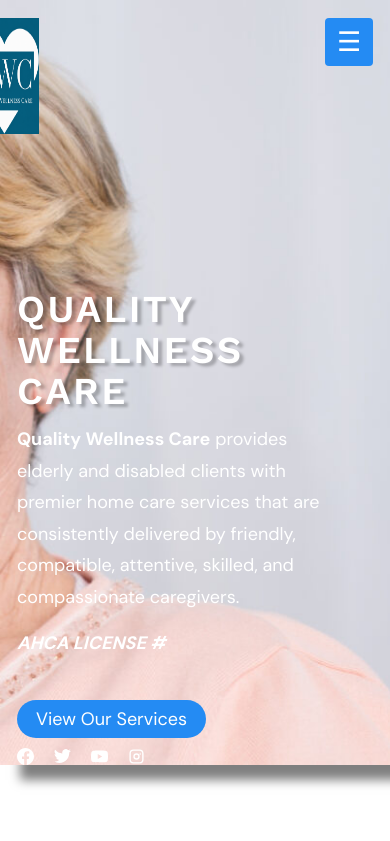
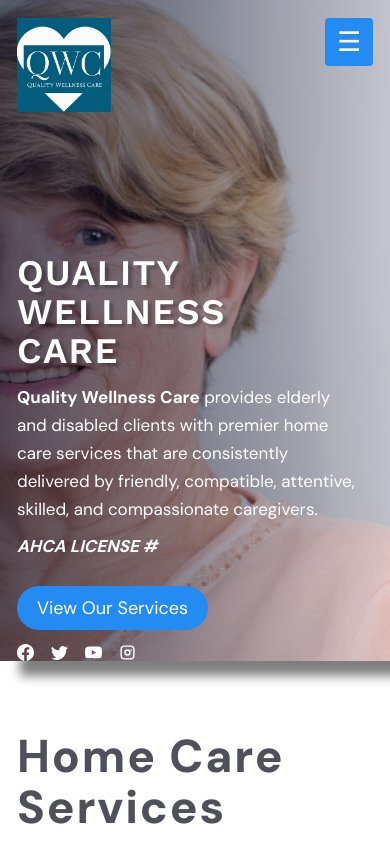
Before and after one commit to kamillamamatova/Wellness-Care, a website: page index.html in a window 390 px wide. Shown: the top 841 px of the page. Drawn offline with nearby package versions, Linux system fonts and the light colour scheme.

Commit message:
Updated it so it looks better on mobile

```diff
--- a/index.html
+++ b/index.html
@@ -7,7 +7,7 @@
     <link rel="preconnect" href="https://fonts.googleapis.com">
     <link rel="preconnect" href="https://fonts.gstatic.com" crossorigin>
     <link href="https://fonts.googleapis.com/css2?family=Work+Sans:wght@100..900&family=DM+Sans:wght@100..900&display=swap" rel="stylesheet">
-    <link rel="stylesheet" href="styles.css">
+    <link rel="stylesheet" href="styles.css?v=mobile-home-1">
   </head>
   <body>
     <header class="hero" id="home">
--- a/styles.css
+++ b/styles.css
@@ -1716,12 +1716,26 @@
   }
 
   .hero {
-    min-height: 720px;
+    min-height: 640px;
     height: auto;
   }
 
+  .hero::before {
+    content: "";
+    position: absolute;
+    inset: 0;
+    z-index: 1;
+    background: linear-gradient(
+      90deg,
+      rgba(3, 7, 29, .64) 0%,
+      rgba(3, 7, 29, .46) 43%,
+      rgba(3, 7, 29, .1) 100%
+    );
+    pointer-events: none;
+  }
+
   .hero-image {
-    object-position: 66% top;
+    object-position: 58% top;
   }
 
   .topbar {
@@ -1731,8 +1745,9 @@
   }
 
   .brand img {
-    width: 116px;
-    height: 116px;
+    width: 94px;
+    height: auto;
+    margin-left: 0;
   }
 
   .menu-button {
@@ -1757,15 +1772,16 @@
   }
 
   .hero-content {
-    width: calc(100% - 34px);
+    width: min(100% - 34px, 360px);
     margin-left: 17px;
-    padding-top: 155px;
+    padding-top: 142px;
   }
 
   .hero h1 {
     max-width: 320px;
-    font-size: 38px;
+    font-size: 36px;
     line-height: 1.08;
+    letter-spacing: 0.04em;
   }
 
   .hero p,
@@ -1779,12 +1795,26 @@
   }
 
   .hero p {
-    max-width: 320px;
+    max-width: 340px;
+    margin-bottom: 18px;
+    font-size: 17px;
+    line-height: 1.65;
   }
 
   .button,
   .contact-form button {
     font-size: 18px;
+  }
+
+  .button {
+    min-height: 44px;
+    margin-top: 8px;
+    padding: 7px 20px;
+  }
+
+  .socials {
+    gap: 17px;
+    margin-top: 14px;
   }
 
   .reason-grid,
```
